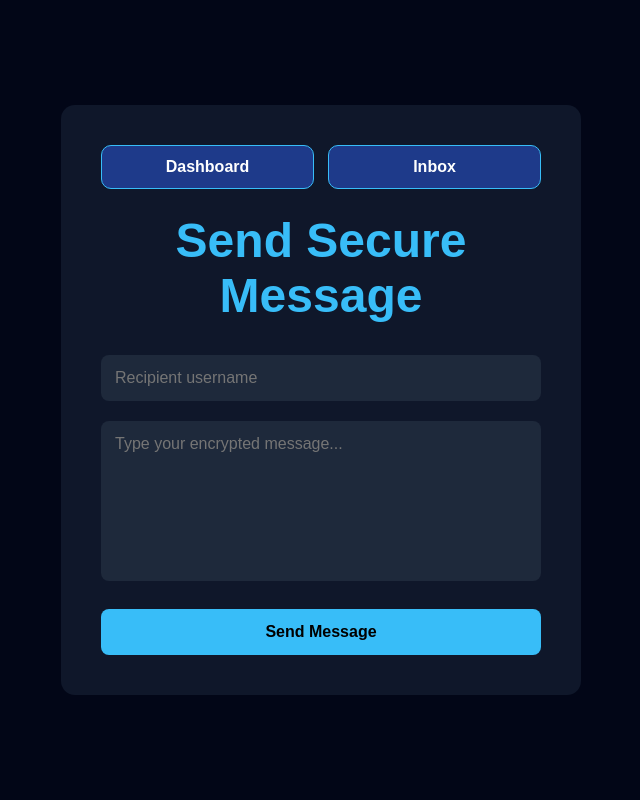
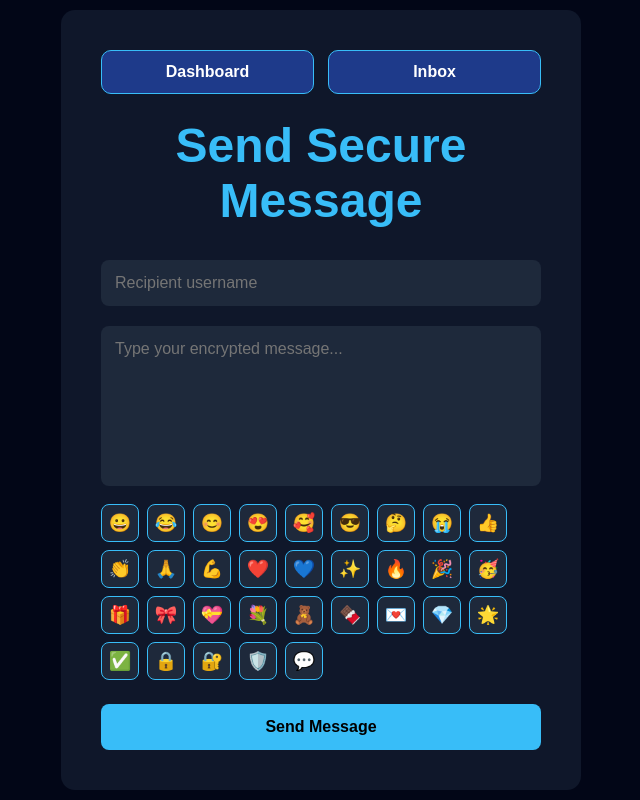
Before and after one commit to ThereseK02/secure-messaging-platform, a React (Vite) app in the folder secure-messaging-frontend/: page /send in a window 1280 px wide. Shown: the whole page, without its empty margins (319-959 px from the left). Built offline with nearby package versions, Linux system fonts and the light colour scheme; sample sign-in values are in the browser's storage.

Commit message:
Add emoji picker to messaging pages

```diff
--- a/secure-messaging-frontend/src/pages/GroupChat.jsx
+++ b/secure-messaging-frontend/src/pages/GroupChat.jsx
@@ -19,6 +19,16 @@ export default function GroupChat() {
   const [showConversation, setShowConversation] = useState(false);
   const [selectedGroupName, setSelectedGroupName] = useState("");
   const [showGroups, setShowGroups] = useState(false);
+  const emojiOptions = [
+    "😀", "😂", "😊", "😍", "🥰", "😎", "🤔", "😭",
+    "👍", "👏", "🙏", "💪", "❤️", "💙", "✨", "🔥",
+    "🎉", "🥳", "🎁", "🎀", "💝", "💐", "🧸", "🍫",
+    "💌", "💎", "🌟", "✅", "🔒", "🔐", "🛡️", "💬"
+  ];
+
+  function addEmoji(emoji) {
+    setMessage((currentMessage) => `${currentMessage}${emoji}`);
+  }
 
   function showNotification(type, text) {
     setNotification({type, text});
@@ -454,7 +464,35 @@ useEffect(() => {
     onChange={(e) => setMessage(e.target.value)}
   />
 
-  <div style={styles.messageButtonColumn}>
+  <div
+      style={{
+        display: "flex",
+        gap: "8px",
+        marginTop: "10px",
+        flexWrap: "wrap"
+      }}
+  >
+    {emojiOptions.map((emoji) => (
+        <button
+            key={emoji}
+            type="button"
+            onClick={() => addEmoji(emoji)}
+            style={{
+              width: "34px",
+              height: "34px",
+              borderRadius: "8px",
+              border: "1px solid #38bdf8",
+              backgroundColor: "#1e293b",
+              cursor: "pointer",
+              fontSize: "17px"
+            }}
+        >
+          {emoji}
+        </button>
+    ))}
+  </div>
+
+    <div style={styles.messageButtonColumn}>
     <button style={styles.sendButton} onClick={sendMessage}>
       Send Group Message
     </button>
--- a/secure-messaging-frontend/src/pages/SendMessage.jsx
+++ b/secure-messaging-frontend/src/pages/SendMessage.jsx
@@ -8,6 +8,17 @@ export default function SendMessage() {
     const [message, setMessage] = useState("");
     const [notification, setNotification] = useState(null);
 
+
+    const emojiOptions = [
+        "😀", "😂", "😊", "😍", "🥰", "😎", "🤔", "😭",
+        "👍", "👏", "🙏", "💪", "❤️", "💙", "✨", "🔥",
+        "🎉", "🥳", "🎁", "🎀", "💝", "💐", "🧸", "🍫",
+        "💌", "💎", "🌟", "✅", "🔒", "🔐", "🛡️", "💬"
+    ];
+
+    function addEmoji(emoji) {
+        setMessage((currentMessage) => `${currentMessage}${emoji}`);
+    }
     function showNotification(type, text) {
         setNotification({ type, text });
 
@@ -182,7 +193,33 @@ export default function SendMessage() {
                         resize: "none"
                     }}
                 />
-
+                <div
+                    style={{
+                        display: "flex",
+                        gap: "8px",
+                        marginTop: "14px",
+                        flexWrap: "wrap"
+                    }}
+                >
+                    {emojiOptions.map((emoji) => (
+                        <button
+                            key={emoji}
+                            type="button"
+                            onClick={() => addEmoji(emoji)}
+                            style={{
+                                width: "38px",
+                                height: "38px",
+                                borderRadius: "8px",
+                                border: "1px solid #38bdf8",
+                                backgroundColor: "#1e293b",
+                                cursor: "pointer",
+                                fontSize: "18px"
+                            }}
+                        >
+                            {emoji}
+                        </button>
+                    ))}
+                </div>
                 <button
                     onClick={handleSend}
                     style={{
```
